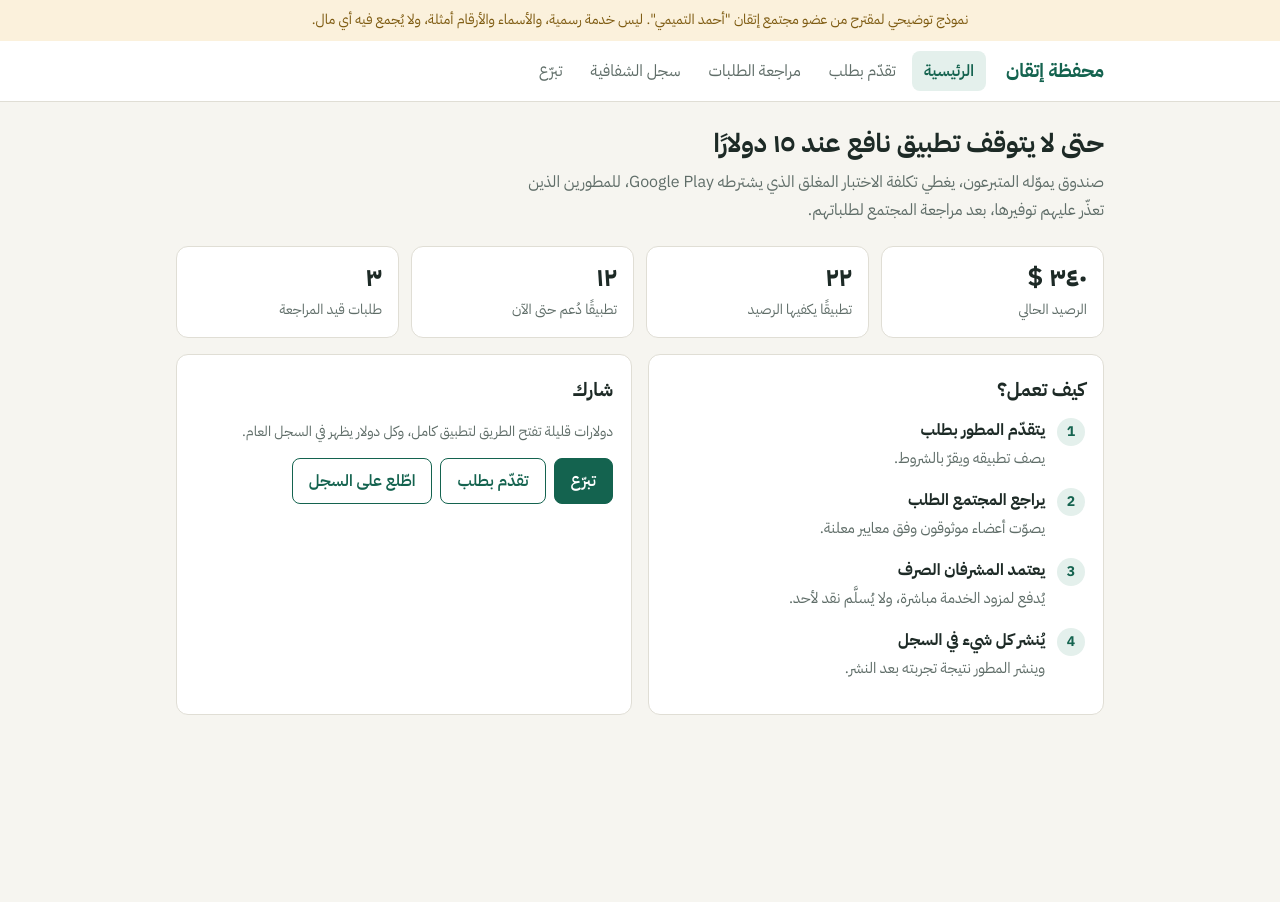
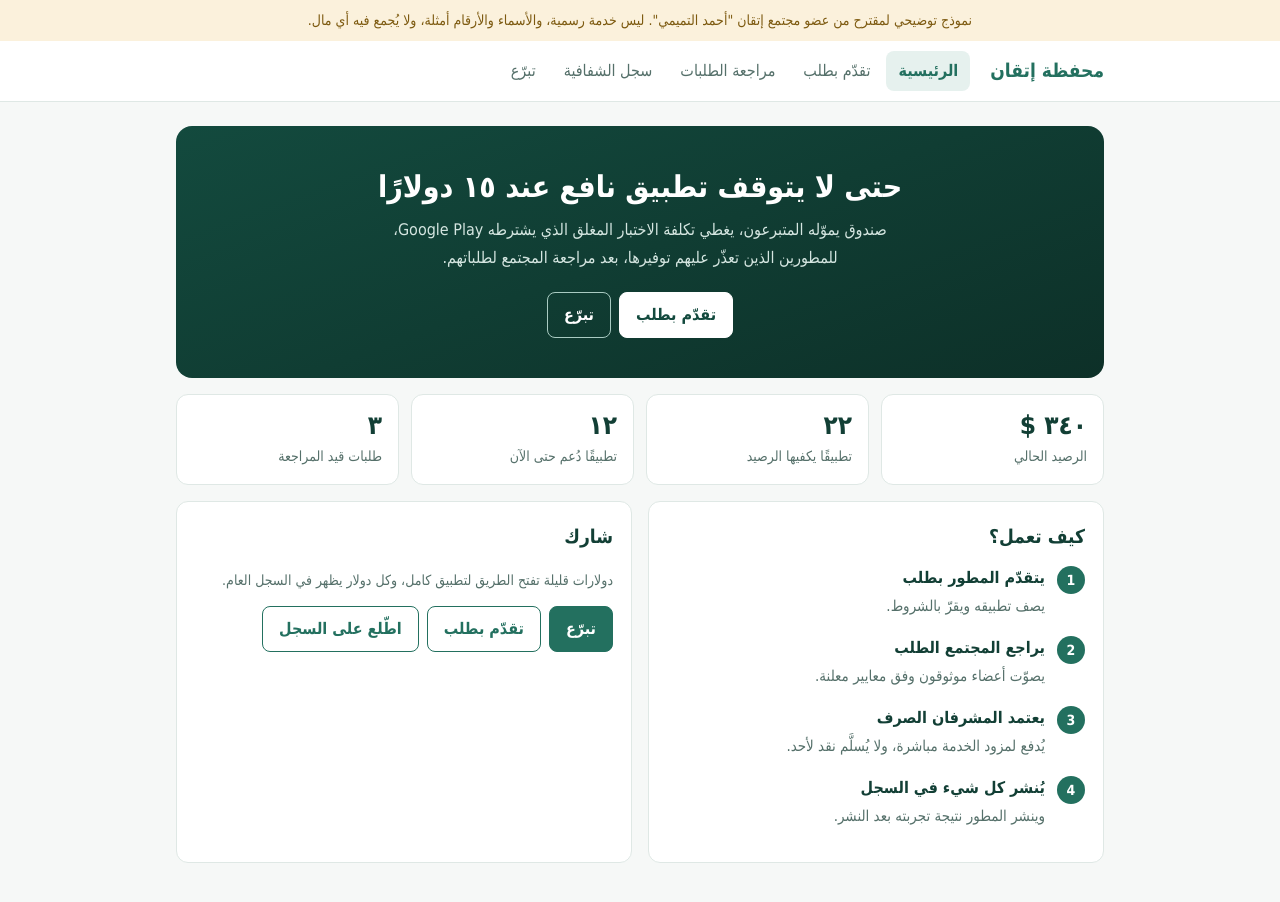
Before and after one commit to nandxorandor/itqan-wallet, a plain HTML site: page index.html in a window 1280 px wide. Before the commit the page ends 800 px from the top, so only its background shows below. Drawn offline with Linux system fonts and the light colour scheme; a web font is replaced by a local one.

Commit message:
Green and white look for the mockup
Co-Authored-By: Claude Opus 5.5 <noreply@anthropic.com>

```diff
--- a/index.html
+++ b/index.html
@@ -4,25 +4,31 @@
 <meta charset="utf-8">
 <meta name="viewport" content="width=device-width, initial-scale=1">
 <title>محفظة إتقان: نموذج توضيحي</title>
-<link href="https://fonts.googleapis.com/css2?family=IBM+Plex+Sans+Arabic:wght@400;500;600;700&display=swap" rel="stylesheet">
+<link href="https://fonts.googleapis.com/css2?family=Alexandria:wght@400;500;600;700&display=swap" rel="stylesheet">
 <style>
 :root{
-  --bg:#f6f5f0; --card:#ffffff; --ink:#1d2a26; --muted:#5f6d68; --line:#e0ded5;
-  --brand:#14634f; --brand-ink:#ffffff; --soft:#e4f0ec; --warn-bg:#fbf1dc; --warn:#7d5a10;
-  --bad-bg:#f9e6e3; --bad:#9a3324; --track:#e9e7df;
+  --bg:#f6f8f7; --card:#ffffff; --ink:#123f35; --muted:#55706a; --line:#dfe8e5;
+  --brand:#23705f; --brand-ink:#ffffff; --soft:#e6f1ee; --warn-bg:#fbf1dc; --warn:#7d5a10;
+  --bad-bg:#f9e6e3; --bad:#9a3324; --track:#e3ebe8; --deep:#134a3e; --deep2:#0d3028;
 }
 @media (prefers-color-scheme:dark){:root:not([data-theme="light"]){
   --bg:#121816; --card:#1b2421; --ink:#e8efec; --muted:#9dada7; --line:#2e3a36;
   --brand:#4fbf9f; --brand-ink:#08201a; --soft:#1f3630; --warn-bg:#3a2f14; --warn:#eccb7c;
-  --bad-bg:#3d211c; --bad:#f0a598; --track:#2a3531;
+  --bad-bg:#3d211c; --bad:#f0a598; --track:#2a3531; --deep:#134a3e; --deep2:#0d3028;
 }}
 :root[data-theme="dark"]{
   --bg:#121816; --card:#1b2421; --ink:#e8efec; --muted:#9dada7; --line:#2e3a36;
   --brand:#4fbf9f; --brand-ink:#08201a; --soft:#1f3630; --warn-bg:#3a2f14; --warn:#eccb7c;
-  --bad-bg:#3d211c; --bad:#f0a598; --track:#2a3531;
+  --bad-bg:#3d211c; --bad:#f0a598; --track:#2a3531; --deep:#134a3e; --deep2:#0d3028;
 }
 *{box-sizing:border-box}
-body{margin:0;background:var(--bg);color:var(--ink);font:400 16px/1.75 "IBM Plex Sans Arabic",Tahoma,sans-serif}
+body{margin:0;background:var(--bg);color:var(--ink);font:400 16px/1.75 "Alexandria","IBM Plex Sans Arabic",Tahoma,sans-serif}
+.hero{background:linear-gradient(160deg,var(--deep),var(--deep2));color:#fff;border-radius:16px;padding:40px 24px;text-align:center;margin-bottom:16px}
+.hero h1{font-size:30px;color:#fff}
+.hero p{color:#d5e6e1;margin:8px auto 20px;max-width:58ch}
+.hero .btn{background:#fff;color:#134a3e;border-color:#fff}
+.hero .btn.alt{background:none;color:#fff;border-color:#a9cbc2}
+.hero .row{justify-content:center}
 button,input,select,textarea{font:inherit;color:inherit}
 .notice{background:var(--warn-bg);color:var(--warn);text-align:center;padding:8px 16px;font-size:14px}
 header{background:var(--card);border-bottom:1px solid var(--line);position:sticky;top:0;z-index:5}
@@ -49,7 +55,7 @@ h2{font-size:19px;margin:0 0 10px}
 .row{display:flex;gap:8px;flex-wrap:wrap;align-items:center}
 ol.steps{list-style:none;margin:0;padding:0;counter-reset:s}
 ol.steps li{counter-increment:s;position:relative;padding:0 40px 14px 0}
-ol.steps li::before{content:counter(s);position:absolute;right:0;top:2px;width:28px;height:28px;border-radius:50%;background:var(--soft);color:var(--brand);font-weight:700;text-align:center;line-height:28px;font-size:14px}
+ol.steps li::before{content:counter(s);position:absolute;right:0;top:2px;width:28px;height:28px;border-radius:50%;background:var(--brand);color:var(--brand-ink);font-weight:700;text-align:center;line-height:28px;font-size:14px}
 ol.steps b{display:block}
 ol.steps span{color:var(--muted);font-size:15px}
 label{display:block;font-weight:500;margin-bottom:14px}
@@ -133,8 +139,9 @@ function toast(msg){
 const views = {
   home(){
     const open = state.requests.filter(r => r.status === 'review').length;
-    return `<h1>حتى لا يتوقف تطبيق نافع عند ١٥ دولارًا</h1>
-    <p class="lead">صندوق يموّله المتبرعون، يغطي تكلفة الاختبار المغلق الذي يشترطه Google Play، للمطورين الذين تعذّر عليهم توفيرها، بعد مراجعة المجتمع لطلباتهم.</p>
+    return `<section class="hero"><h1>حتى لا يتوقف تطبيق نافع عند ١٥ دولارًا</h1>
+    <p>صندوق يموّله المتبرعون، يغطي تكلفة الاختبار المغلق الذي يشترطه Google Play، للمطورين الذين تعذّر عليهم توفيرها، بعد مراجعة المجتمع لطلباتهم.</p>
+    <div class="row"><button class="btn" data-go="apply">تقدّم بطلب</button><button class="btn alt" data-go="donate">تبرّع</button></div></section>
     <div class="stats">
       <div class="stat"><b>${ar(state.balance)} $</b><span>الرصيد الحالي</span></div>
       <div class="stat"><b>${ar(Math.floor(state.balance/PRICE))}</b><span>تطبيقًا يكفيها الرصيد</span></div>
```
